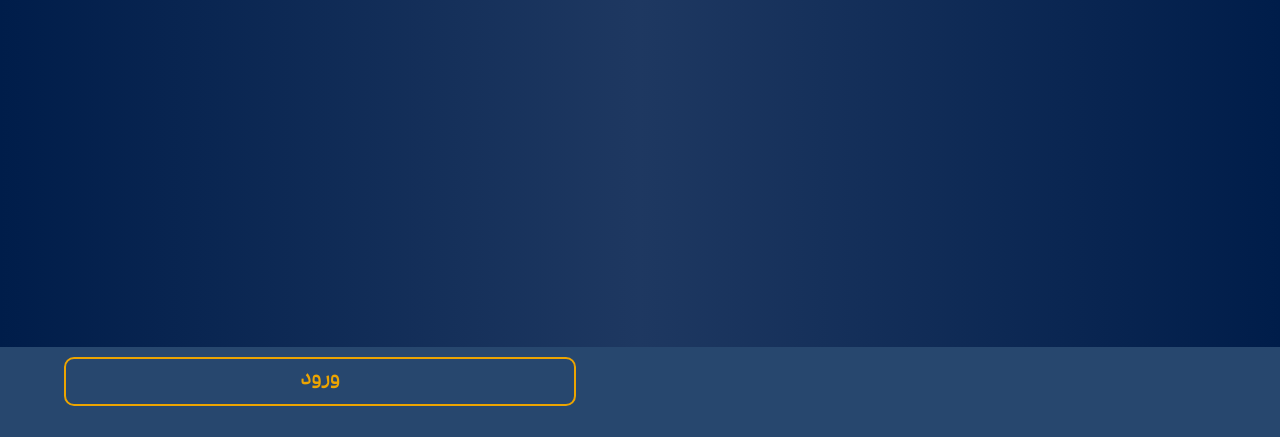
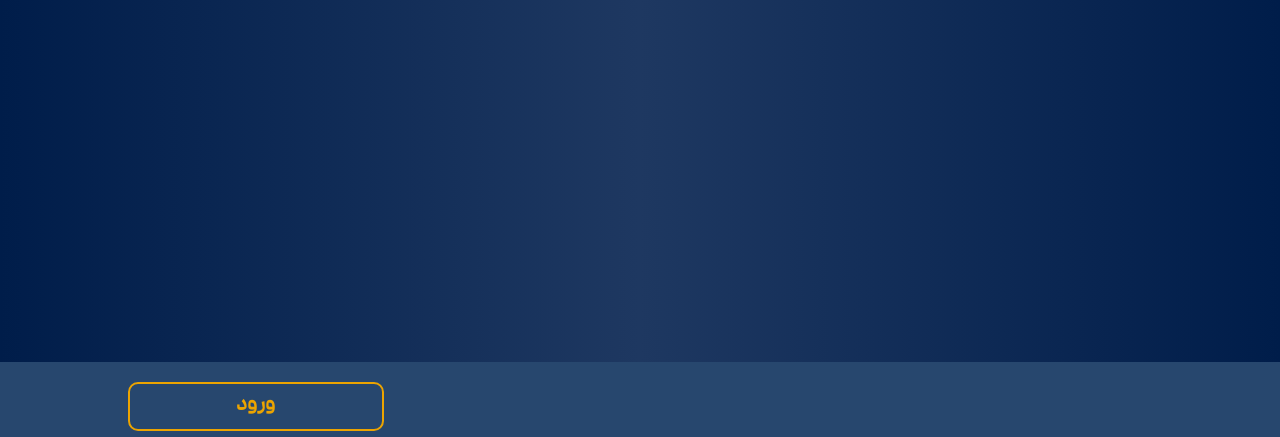
Before and after one commit to masoudharooni/HTML-CSS-Template, a plain HTML site: page additional-registeration.html in a window 1280 px wide. Shown: the part 363-800 px from the top of the page. Drawn offline with nearby package versions, Linux system fonts and the light colour scheme; files whose address does not match are found by name.

Commit message:
Clear input value after submit

```diff
--- a/additional-registeration.html
+++ b/additional-registeration.html
@@ -76,15 +76,13 @@
 
         </div>
 
-        <div class="let-side">
-            <footer id="footer">
+        <footer id="footer">
+            <div class="table-container">
                 <div class="left-side">
-                    <div class="input-container">
-                        <input class="submit-btn" type="submit" value="ورود">
-                    </div>
+                    <input class="submit-btn" type="submit" value="ورود">
                 </div>
-            </footer>
-        </div>
+            </div>
+        </footer>
 
 
 
@@ -292,12 +290,6 @@
                             </div>
                         </div>
 
-
-
-
-
-
-
                     </div>
                     <div class="clearfix"></div>
                     <div class="modal-footer">
--- a/css/additional-registeration.css
+++ b/css/additional-registeration.css
@@ -209,22 +209,28 @@ input[type=number]::-webkit-inner-spin-button {
 /* footer styles */
 #footer {
     width: 100%;
+    height: 75px;
     position: fixed;
     bottom: 0;
-    padding: 0px 0;
     background-color: #27476E;
+    /* text-align: left; */
+}
+
+#footer .table-container {
+    border: none;
+}
+
+#footer .left-side {
     text-align: left;
 }
 
 #footer .submit-btn {
-    width: 100%;
-    display: block;
+    width: 50%;
     padding: 5px 20px;
     border-radius: 10px;
     border: 2px solid #ECA400;
     cursor: pointer;
-    font-weight: bold;
-    font-family: SGKara;
+    font-family: 'SGKara-bold';
     color: #ECA400;
     font-size: 20px;
     background: none;
--- a/js/additional_registration/address_modal.js
+++ b/js/additional_registration/address_modal.js
@@ -36,6 +36,7 @@ $(document).ready(function () {
             </tr>
         `).appendTo('table#address-table');
         $('#address-modal').css('display', 'none');
+        clearFormInputs(form);
         // English numbers to Persian
         traverse(document.body);
 
@@ -54,6 +55,10 @@ $(document).ready(function () {
                     row.remove();
                 }
             }
+        }
+
+        function clearFormInputs(form) {
+            form.find("input[type=text], input[type=number],input[type=email]").val("");
         }
     });
 
--- a/js/additional_registration/other_people_modal.js
+++ b/js/additional_registration/other_people_modal.js
@@ -39,6 +39,7 @@ $(document).ready(function () {
             </tr>
         `).appendTo('table#other-people-table');
         $('#other-people-modal').css('display', 'none');
+        clearFormInputs(form);
         // English numbers to Persian
         traverse(document.body);
 
@@ -58,6 +59,9 @@ $(document).ready(function () {
                 }
             }
         }
+        function clearFormInputs(form) {
+            form.find("input[type=text], input[type=number],input[type=email]").val("");
+        }
     });
     // convertion english numbers to persian
     persian = { 0: '۰', 1: '۱', 2: '۲', 3: '۳', 4: '۴', 5: '۵', 6: '۶', 7: '۷', 8: '۸', 9: '۹' };
```
